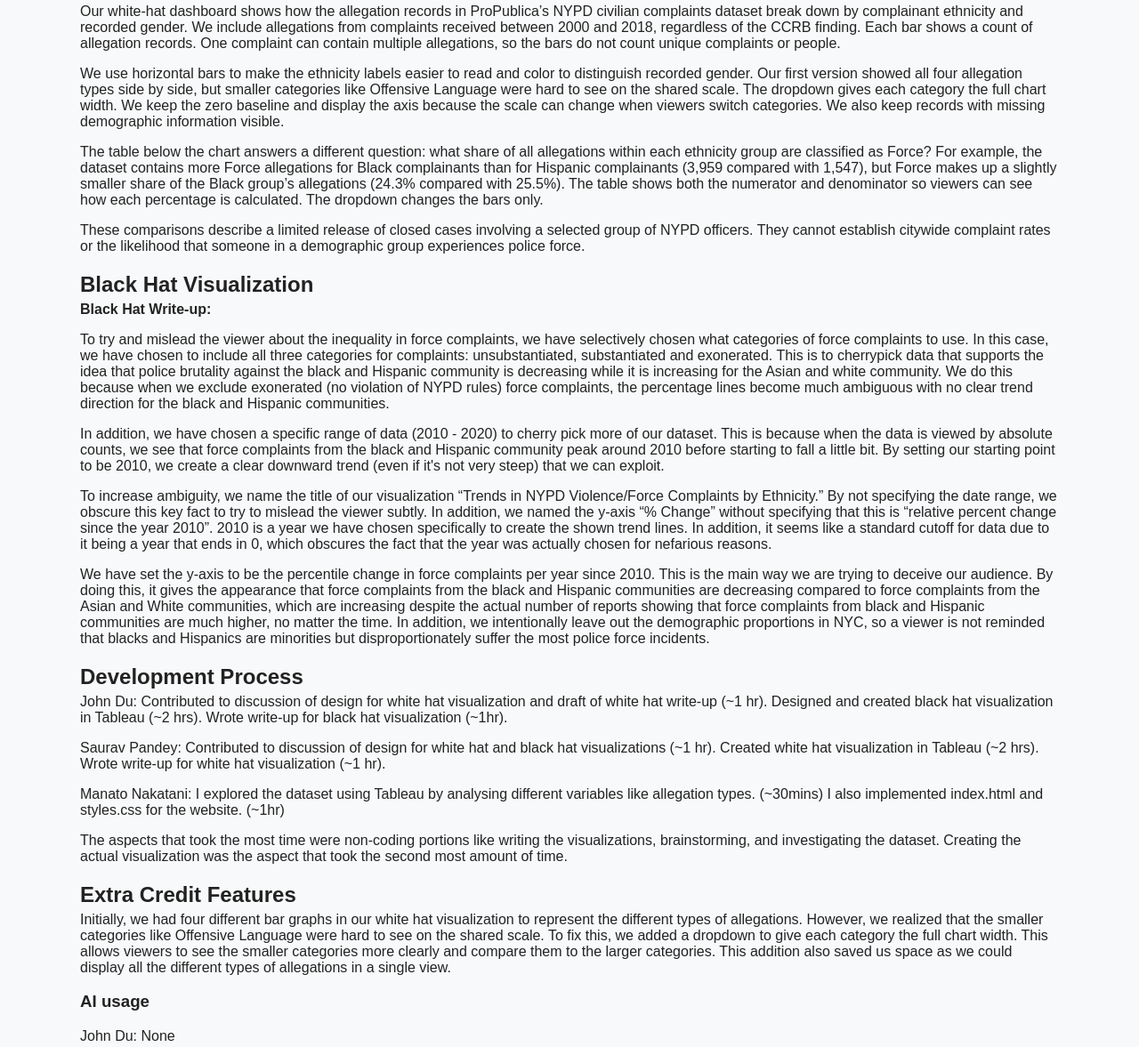
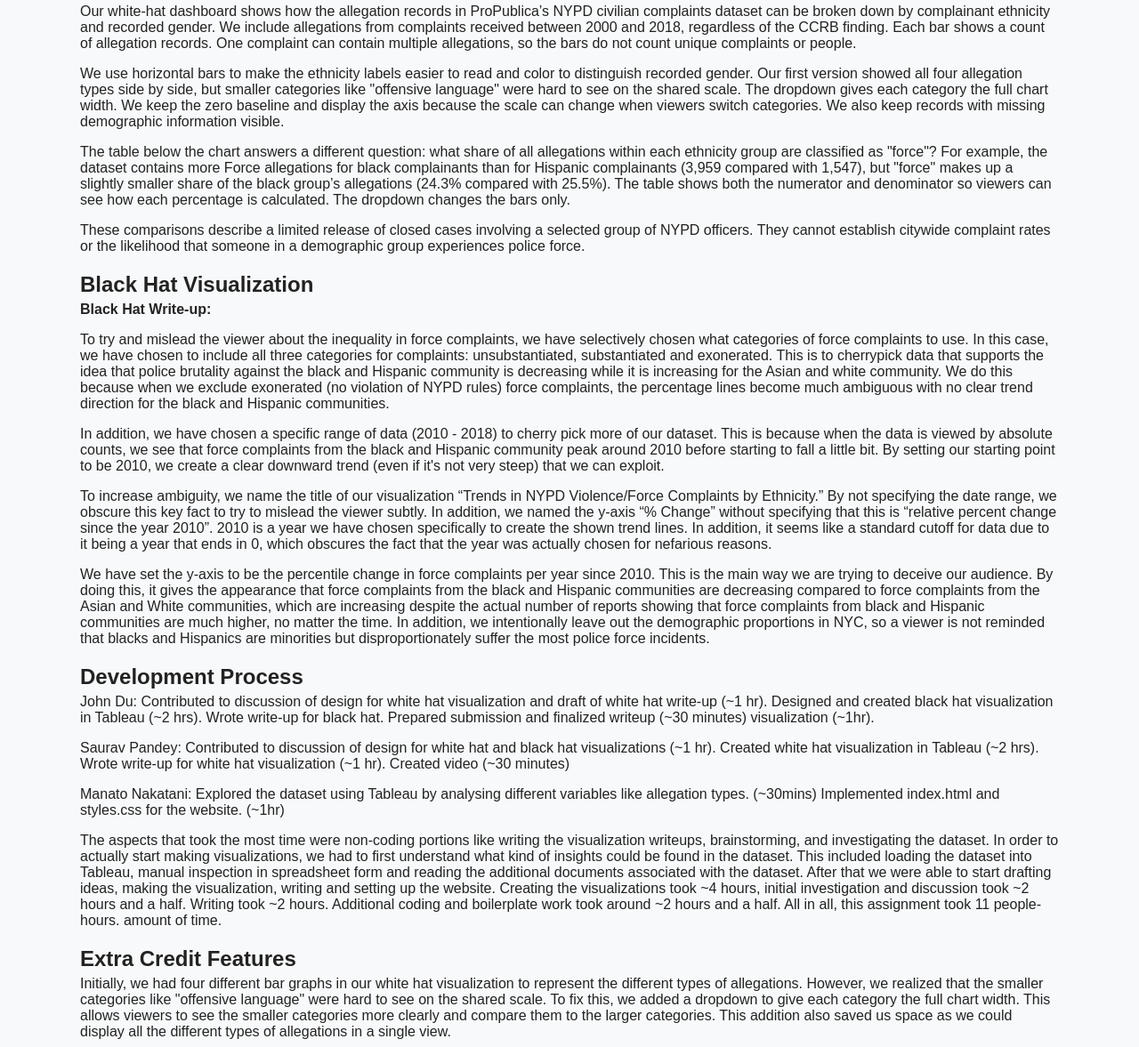
Before and after one commit to MannyNakatani/Assignment2, a plain HTML site: page index.html in a window 1280 px wide. Shown: the part 433-1610 px from the top of the page at 89% size. Drawn offline with Linux system fonts and the light colour scheme; a script that the page names is missing.

Commit message:
finished write up + minor typos

```diff
--- a/index.html
+++ b/index.html
@@ -25,7 +25,7 @@
         <p>Substantiated: The alleged conduct occurred and it violated the rules.<br>
             Exonerated: The alleged conduct occurred but did not violate the NYPD’s rules.<br>
             Unsubstantiated: The CCRB has fully investigated but could not affirmatively conclude that both the conduct
-            occurred and it broke the rules<br>
+            occurred and it broke the rules.<br>
         </p>
         <p>Source: “CCRB Data Layout Table” from CCRB Complaint Data July 2020</p>
 
@@ -42,7 +42,7 @@
         <p><strong>White Hat Write-up:</strong></p>
 
         <p>Our white-hat dashboard shows how the allegation records in ProPublica’s
-            NYPD civilian complaints dataset break down by complainant ethnicity and recorded
+            NYPD civilian complaints dataset can be broken down by complainant ethnicity and recorded
             gender. We include allegations from complaints received between 2000 and 2018,
             regardless of the CCRB finding. Each bar shows a count of allegation records.
             One complaint can contain multiple allegations, so the bars do not count unique
@@ -50,17 +50,17 @@
 
         <p>We use horizontal bars to make the ethnicity labels easier to read and color
             to distinguish recorded gender. Our first version showed all four allegation
-            types side by side, but smaller categories like Offensive Language were hard to
+            types side by side, but smaller categories like "offensive language" were hard to
             see on the shared scale. The dropdown gives each category the full chart width.
             We keep the zero baseline and display the axis because the scale can change
             when viewers switch categories. We also keep records with missing demographic
             information visible.</p>
 
         <p>The table below the chart answers a different question: what share of all
-            allegations within each ethnicity group are classified as Force? For example,
-            the dataset contains more Force allegations for Black complainants than for
-            Hispanic complainants (3,959 compared with 1,547), but Force makes up a slightly
-            smaller share of the Black group’s allegations (24.3% compared with 25.5%).
+            allegations within each ethnicity group are classified as "force"? For example,
+            the dataset contains more Force allegations for black complainants than for
+            Hispanic complainants (3,959 compared with 1,547), but "force" makes up a slightly
+            smaller share of the black group’s allegations (24.3% compared with 25.5%).
             The table shows both the numerator and denominator so viewers can see how each
             percentage is calculated. The dropdown changes the bars only.</p>
 
@@ -101,7 +101,7 @@
             Asian and white community. We do this because when we exclude exonerated (no violation of NYPD rules) force
             complaints, the percentage lines become much ambiguous with no clear trend direction for the black and
             Hispanic communities.</p>
-        <p>In addition, we have chosen a specific range of data (2010 - 2020) to cherry pick more of our dataset. This
+        <p>In addition, we have chosen a specific range of data (2010 - 2018) to cherry pick more of our dataset. This
             is because when the data is viewed by absolute counts, we see that force complaints from the black and
             Hispanic community peak around 2010 before starting to fall a little bit. By setting our starting point to
             be 2010, we create a clear downward trend (even if it's not very steep) that we can exploit. </p>
@@ -121,18 +121,23 @@
 
         <h2>Development Process</h2>
         <p>John Du: Contributed to discussion of design for white hat visualization and draft of white hat write-up (~1
-            hr). Designed and created black hat visualization in Tableau (~2 hrs). Wrote write-up for black hat
+            hr). Designed and created black hat visualization in Tableau (~2 hrs). Wrote write-up for black hat. Prepared submission and finalized writeup (~30 minutes)
             visualization (~1hr). </p>
         <p>Saurav Pandey: Contributed to discussion of design for white hat and black hat visualizations (~1 hr).
-            Created white hat visualization in Tableau (~2 hrs). Wrote write-up for white hat visualization (~1 hr). </p>
-        <p>Manato Nakatani: I explored the dataset using Tableau by analysing different variables like allegation types. (~30mins)
-            I also implemented index.html and styles.css for the website. (~1hr)</p>
-        <p>The aspects that took the most time were non-coding portions like writing the visualizations, brainstorming,
-            and investigating the dataset. Creating the actual visualization was the aspect that took the second most
+            Created white hat visualization in Tableau (~2 hrs). Wrote write-up for white hat visualization (~1 hr). Created video (~30 minutes) </p>
+        <p>Manato Nakatani: Explored the dataset using Tableau by analysing different variables like allegation types. (~30mins)
+            Implemented index.html and styles.css for the website. (~1hr)</p>
+        <p>The aspects that took the most time were non-coding portions like writing the visualization writeups, brainstorming,
+            and investigating the dataset. In order to actually start making visualizations, we had to first understand what kind of insights could be found in the dataset. This included loading the dataset into Tableau, manual inspection in spreadsheet form and reading the additional documents associated with the dataset.
+            After that we were able to start drafting ideas, making the visualization, writing and setting up the website. Creating the visualizations took ~4 hours, initial investigation and
+            discussion took ~2 hours and a half. Writing took ~2 hours. Additional coding and boilerplate work took around ~2 hours and a half. All in all, this assignment
+            took 11 people-hours.
+
+
             amount of time.</p>
         <h2>Extra Credit Features</h2>
         <p>Initially, we had four different bar graphs in our white hat visualization to represent the different types
-            of allegations. However, we realized that the smaller categories like Offensive Language were hard to see
+            of allegations. However, we realized that the smaller categories like "offensive language" were hard to see
             on the shared scale. To fix this, we added a dropdown to give each category the full chart width. This
             allows viewers to see the smaller categories more clearly and compare them to the larger categories. This
             addition also saved us space as we could display all the different types of allegations in a single view.</p>
```
